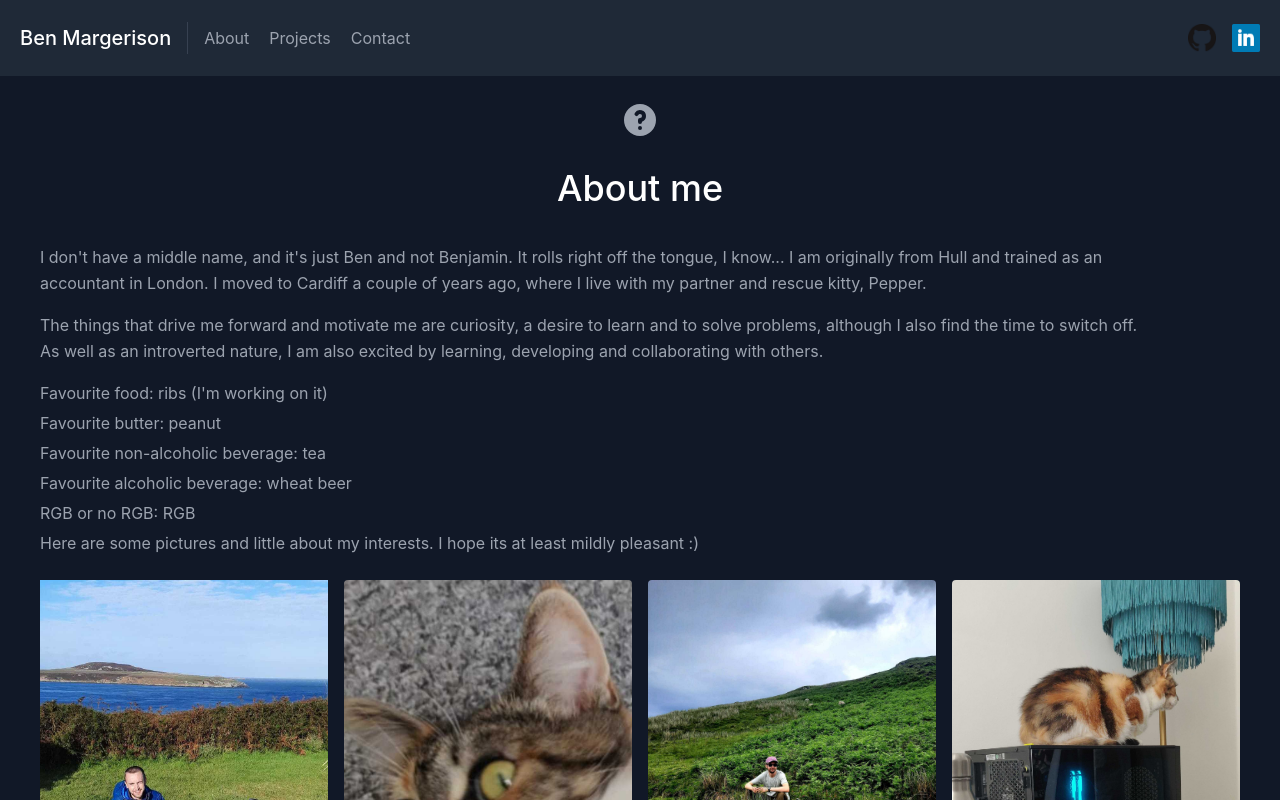
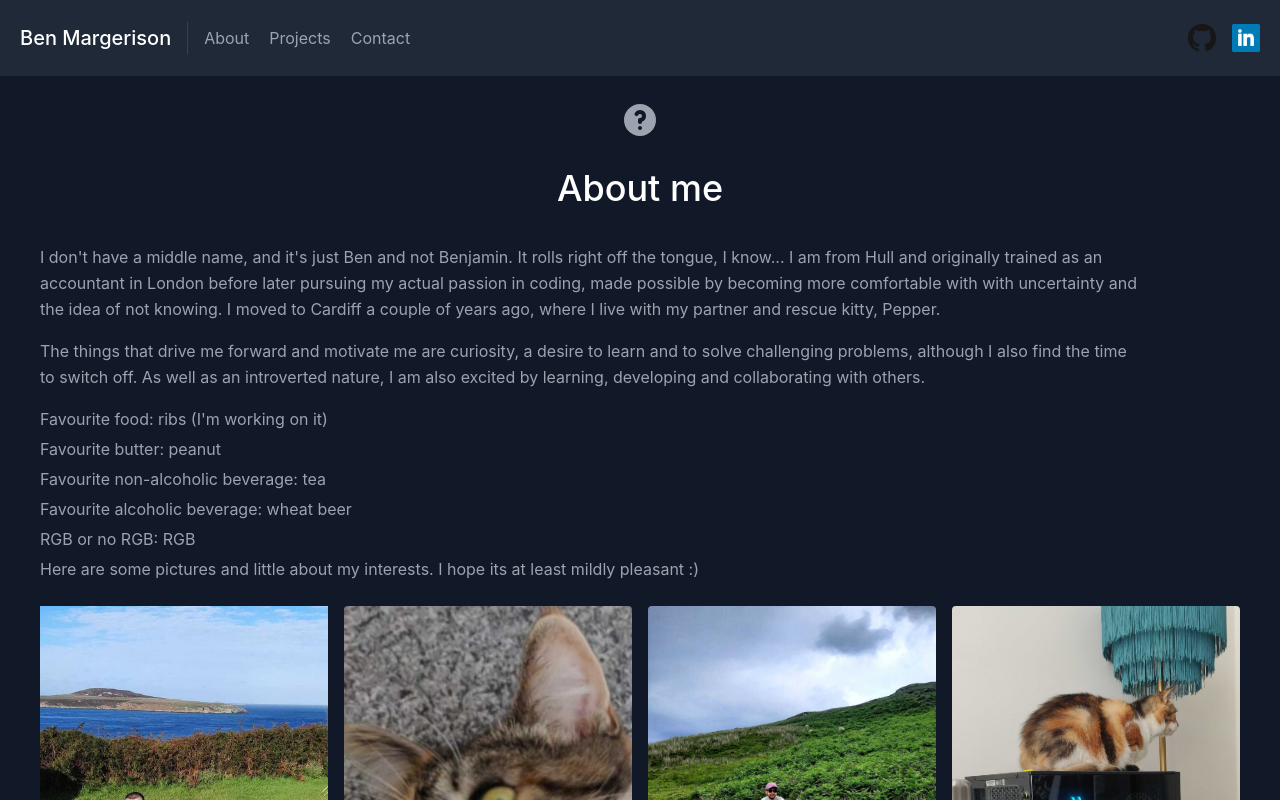
Before and after one commit to bmargerison/website-cv, a React (Create React App) app: page /about in a window 1280 px wide. Shown: the top 800 px of the page. Built offline with nearby package versions, Linux system fonts and the light colour scheme.

Commit message:
Change wording

```diff
--- a/src/components/Aboutme.js
+++ b/src/components/Aboutme.js
@@ -15,15 +15,17 @@ export default function Aboutme() {
           <div className="lg:flex-grow md:w-0.75 lg:pr-24 md:pr-16 flex flex-col md:items-start md:text-left mb-5 md:mb-0 items-center text-center">
             <p className="mb-4 leading-relaxed">
               I don't have a middle name, and it's just Ben and not Benjamin. It
-              rolls right off the tongue, I know... I am originally from Hull and
-              trained as an accountant in London. I moved to Cardiff a couple of
-              years ago, where I live with my partner and rescue kitty, Pepper.
+              rolls right off the tongue, I know... I am from Hull and originally
+              trained as an accountant in London before later pursuing my actual
+              passion in coding, made possible by becoming more comfortable with
+              with uncertainty and the idea of not knowing. I moved to Cardiff a
+              couple of years ago, where I live with my partner and rescue kitty, Pepper.
             </p>
             <p className="mb-4 leading-relaxed">
               The things that drive me forward and motivate me are curiosity, a
-              desire to learn and to solve problems, although I also find the time
-              to switch off. As well as an introverted nature, I am also excited by
-              learning, developing and collaborating with others.
+              desire to learn and to solve challenging problems, although I also
+              find the time to switch off. As well as an introverted nature, I
+              am also excited by learning, developing and collaborating with others.
             </p>
             <p className="mb-1 leading-relaxed">
               Favourite food: ribs (I'm working on it)
@@ -135,7 +137,7 @@ export default function Aboutme() {
               during this period, but despite what my mum thinks I am not going
               to be the next Slash, so coding it is... My taste has since become
               much more varied, but I still enjoy picking up an instrument,
-              exploring music and finding the soundtrack for the moment.
+              exploring music and finding the right soundtrack.
             </p>
           </div>
           <div className="lg:max-w-lg lg:w-full md:w-1/2 w-5/6">
@@ -181,7 +183,7 @@ export default function Aboutme() {
               Dancing
             </h1>
             <p className="mb-4 leading-relaxed">
-              My rigid, wooden frame won't stop me from taking weekly dance
+              Despite a rigid, wooden frame I am taking weekly dance
               classes to learn the Cha-Cha-Cha and the Waltz.
             </p>
           </div>
--- a/src/components/Myintro.js
+++ b/src/components/Myintro.js
@@ -10,11 +10,10 @@ export default function Myintro() {
             <br className="hidden lg:inline-block" /> a junior developer
           </h1>
           <p className="mb-4 leading-relaxed">
-            Several months ago I made a career switch from accounting to software
-            engineering, seemingly coming to the conclusion that perpetually
-            chasing the rush of solving the odd problem is right up my street.
-            Its either this or become a professional athlete or rockstar; I
-            think I've chosen wisely.
+            I have a real passion for working with tech due to the significant
+            impact it can have on everday life and the joy I find in working on
+            and solving challenging problems. This passion extends to the tech
+            industry, its ethos, and the tech community as a whole.
           </p>
           <p className="mb-8 leading-relaxed">
             I have made this site to just explain a little about me and my
```
